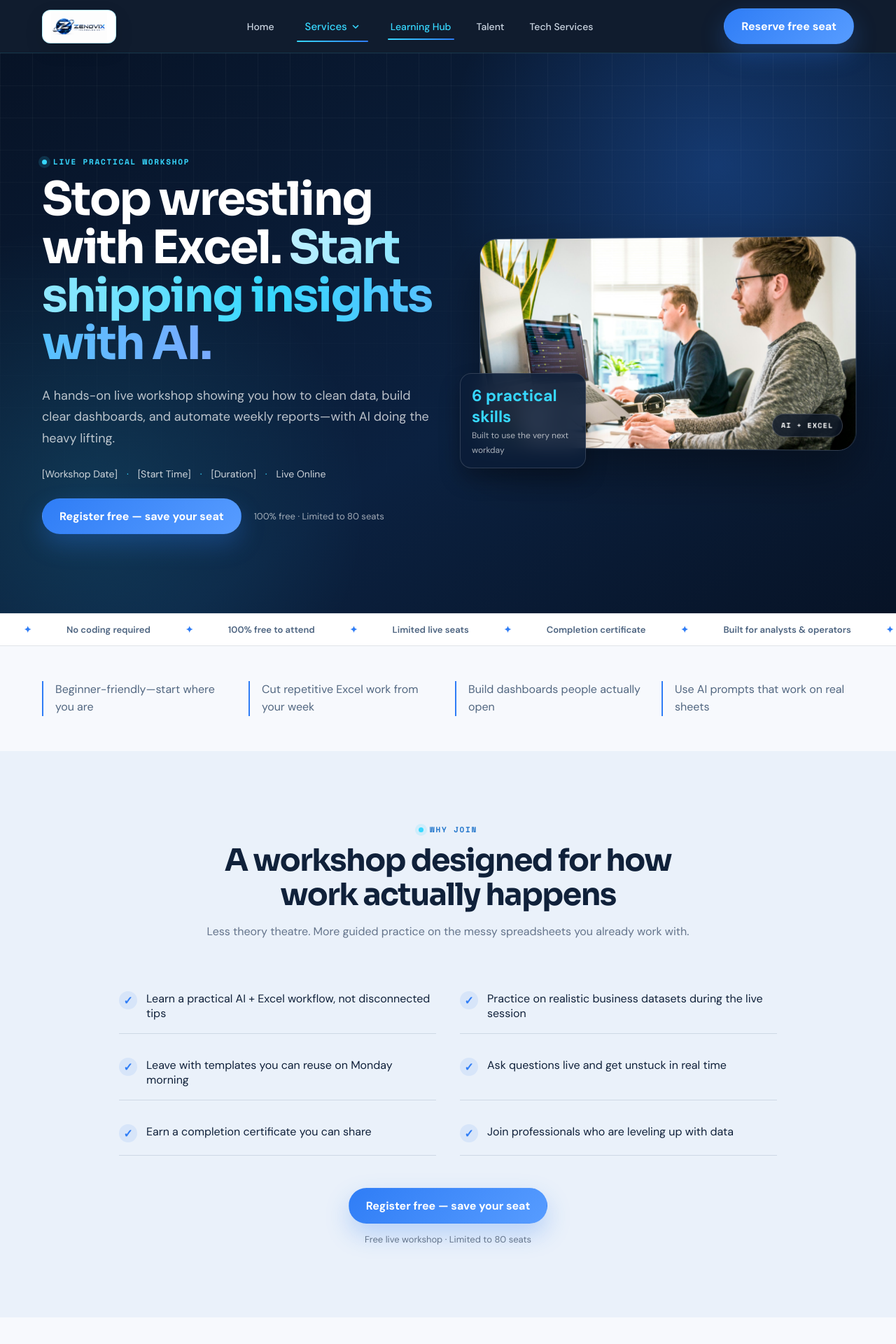
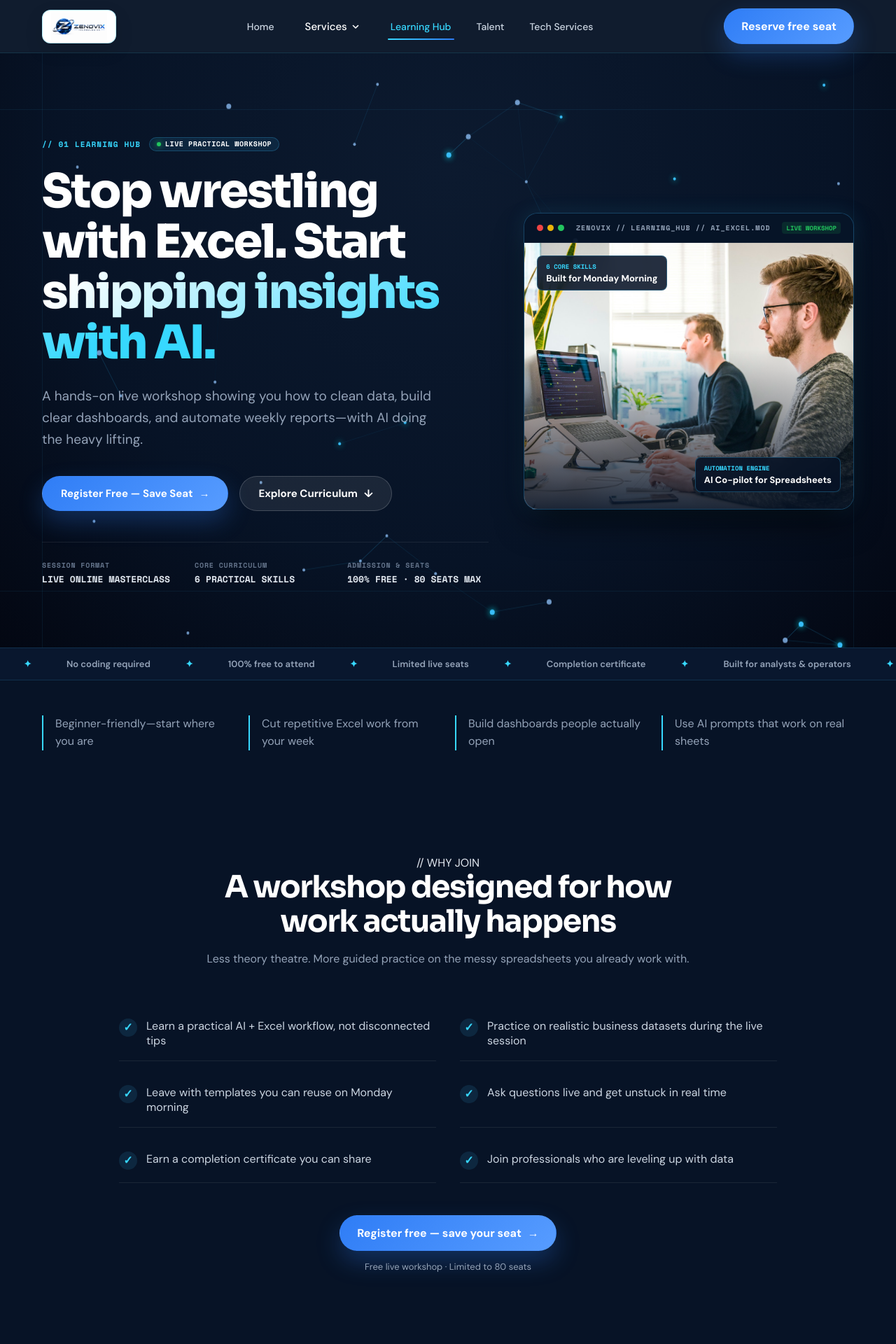
Before and after one commit to Zenovixtech/Zenovix-Website, a Next.js app: page /learning in a window 1280 px wide. Shown: the top 1920 px of the page at 70% size. Built offline with nearby package versions, Linux system fonts and the light colour scheme; no server answers.

Commit message:
fix(learning): harmonize learning hub with corporate dark cinematic design system

```diff
--- a/app/globals.css
+++ b/app/globals.css
@@ -1369,14 +1369,16 @@ footer {
    ========================================================================== */
 
 /* Active Navigation Indicators */
-.desktop-nav-link.active,
-.desktop-nav-link.active-parent {
+.desktop-nav-link.active {
   color: var(--cyan);
   position: relative;
 }
 
-.desktop-nav-link.active::after,
-.desktop-nav-link.active-parent::after {
+.desktop-nav-link.dropdown-open {
+  color: var(--cyan);
+}
+
+.desktop-nav-link.active::after {
   content: "";
   position: absolute;
   bottom: -4px;
@@ -3536,3 +3538,167 @@ footer {
     display: none;
   }
 }
+
+/* ==========================================================================
+   LEARNING HUB DARK CINEMATIC THEME HARMONIZATION
+   ========================================================================== */
+.learning-page {
+  background-color: #071326;
+  color: #e2e8f0;
+}
+
+.learning-page .section {
+  background: transparent;
+  color: #e2e8f0;
+}
+
+.learning-page .section-head h2 {
+  color: #fff;
+}
+
+.learning-page .section-head p {
+  color: #94a3b8;
+}
+
+.learning-page .kicker {
+  color: var(--cyan);
+}
+
+.learning-page .kicker:before {
+  background: var(--cyan);
+  box-shadow: 0 0 0 4px rgba(56, 189, 248, 0.2);
+}
+
+/* Ticker marquee dark styling */
+.learning-page .ticker {
+  background: #09172e;
+  border-color: rgba(56, 189, 248, 0.15);
+}
+
+.learning-page .ticker-track {
+  color: #94a3b8;
+}
+
+.learning-page .ticker-track span:before {
+  color: var(--cyan);
+}
+
+/* Quick Grid */
+.learning-page .quick-grid div {
+  border-left-color: var(--cyan);
+  color: #94a3b8;
+}
+
+/* Why Section */
+.learning-page .why {
+  background: #071326;
+}
+
+.learning-page .check {
+  border-bottom-color: rgba(255, 255, 255, 0.08);
+}
+
+.learning-page .check span {
+  color: #cbd5e1;
+}
+
+.learning-page .check i {
+  background: rgba(56, 189, 248, 0.12);
+  color: var(--cyan);
+}
+
+.learning-page .center-cta p {
+  color: #94a3b8;
+}
+
+/* Skills Section */
+.learning-page .skill-card {
+  background: rgba(11, 29, 56, 0.65);
+  border: 1px solid rgba(56, 189, 248, 0.18);
+  box-shadow: 0 16px 40px rgba(0, 0, 0, 0.35);
+}
+
+.learning-page .skill-card:hover {
+  border-color: var(--cyan);
+  box-shadow: 0 20px 45px rgba(56, 189, 248, 0.15);
+  transform: translateY(-4px);
+}
+
+.learning-page .skill-num {
+  color: rgba(56, 189, 248, 0.35);
+}
+
+.learning-page .skill-card h3 {
+  color: #fff;
+}
+
+.learning-page .skill-card p {
+  color: #94a3b8;
+}
+
+/* Audience Section */
+.learning-page .audience {
+  background: #0b1a30;
+}
+
+.learning-page .chip {
+  background: rgba(11, 29, 56, 0.8);
+  border: 1px solid rgba(56, 189, 248, 0.2);
+  color: #e2e8f0;
+  box-shadow: 0 4px 16px rgba(0, 0, 0, 0.3);
+}
+
+/* Outcomes Section */
+.learning-page .outcomes {
+  background: #071326;
+}
+
+.learning-page .outcome {
+  background: rgba(11, 29, 56, 0.65);
+  border: 1px solid rgba(56, 189, 248, 0.18);
+  box-shadow: 0 16px 40px rgba(0, 0, 0, 0.35);
+}
+
+.learning-page .outcome b {
+  color: var(--cyan);
+}
+
+.learning-page .outcome h3 {
+  color: #fff;
+}
+
+.learning-page .outcome p {
+  color: #94a3b8;
+}
+
+.learning-page .outcome.featured {
+  background: linear-gradient(145deg, #0f2747, #0b1e38);
+  border-color: rgba(56, 189, 248, 0.4);
+}
+
+/* FAQ Section */
+.learning-page .faq {
+  background: #09172e;
+}
+
+.learning-page .faq-list details {
+  border-bottom-color: rgba(255, 255, 255, 0.1);
+}
+
+.learning-page .faq-list summary {
+  color: #fff;
+}
+
+.learning-page .faq-list summary i {
+  color: var(--cyan);
+}
+
+.learning-page .faq-list details p {
+  color: #94a3b8;
+}
+
+/* Final CTA */
+.learning-page .final-cta {
+  background: radial-gradient(circle at 50% 20%, #0c1a2f 0%, #071326 60%, #030712 100%);
+  color: #fff;
+}
--- a/app/learning/page.tsx
+++ b/app/learning/page.tsx
@@ -34,7 +34,7 @@ export default function LearningHubPage() {
     <ModalProvider>
       <ScrollReveal>
         <Header />
-        <main id="main-content">
+        <main id="main-content" className="learning-page">
           <Hero />
           <Ticker />
           <QuickGrid />
--- a/components/AudienceSection.tsx
+++ b/components/AudienceSection.tsx
@@ -3,7 +3,7 @@ export default function AudienceSection() {
     <section className="section audience">
       <div className="wrap">
         <div className="section-head reveal">
-          <span className="kicker">Who it’s for</span>
+          <span className="mono-label">{"// TARGET AUDIENCE"}</span>
           <h2>If you open Excel every week, this is for you</h2>
         </div>
         <div className="chips reveal">
--- a/components/FaqSection.tsx
+++ b/components/FaqSection.tsx
@@ -52,7 +52,7 @@ export default function FaqSection() {
     <section className="section" id="faq">
       <div className="wrap">
         <div className="section-head reveal">
-          <span className="kicker">FAQ</span>
+          <span className="mono-label">{"// FREQUENTLY ASKED QUESTIONS"}</span>
           <h2>Before you join</h2>
           <p>
             Key details about the workshop. Date, time, and recording policy will be confirmed before launch.
--- a/components/FinalCta.tsx
+++ b/components/FinalCta.tsx
@@ -4,12 +4,13 @@ export default function FinalCta() {
   return (
     <section className="final-cta">
       <div className="wrap">
-        <span className="kicker" style={{ color: "var(--cyan)" }}>
-          Ready to work smarter?
-        </span>
+        <span className="mono-label">{"// SECURE YOUR SEAT"}</span>
         <h2>Register free — take your seat</h2>
         <p>Free to attend · 80 live seats · Live Online</p>
-        <RegisterButton>Register free — save your seat</RegisterButton>
+        <RegisterButton serviceInterest="Learning Hub" className="btn btn-primary">
+          <span>Register free — save your seat</span>
+          <span className="btn-icon" aria-hidden="true">→</span>
+        </RegisterButton>
       </div>
     </section>
   );
--- a/components/Header.tsx
+++ b/components/Header.tsx
@@ -57,11 +57,6 @@ export default function Header() {
     setIsServicesOpen(false);
   }, [pathname]);
 
-  const isServicesActive =
-    pathname.startsWith("/learning") ||
-    pathname.startsWith("/talent") ||
-    pathname.startsWith("/technology-services");
-
   return (
     <header className="site-header" role="banner">
       <div className="wrap site-header-inner">
@@ -99,7 +94,7 @@ export default function Header() {
               <button
                 ref={servicesTriggerRef}
                 type="button"
-                className={`desktop-nav-link dropdown-trigger ${isServicesActive ? "active-parent" : ""}`}
+                className={`desktop-nav-link dropdown-trigger ${isServicesOpen ? "dropdown-open" : ""}`}
                 aria-haspopup="menu"
                 aria-expanded={isServicesOpen}
                 aria-controls="services-dropdown"
--- a/components/Hero.tsx
+++ b/components/Hero.tsx
@@ -1,48 +1,109 @@
+"use client";
+
 import Image from "next/image";
 import RegisterButton from "./RegisterButton";
+import InteractiveNetworkHero from "./InteractiveNetworkHero";
 
 export default function Hero() {
   return (
-    <section className="hero" id="top">
-      <div className="wrap hero-grid">
-        <div className="hero-copy">
-          <span className="kicker" style={{ color: "var(--cyan)" }}>
-            Live practical workshop
+    <section className="corporate-hero-section learning-hero-section" id="top" aria-labelledby="learning-hero-heading">
+      {/* Dynamic network background */}
+      <InteractiveNetworkHero />
+
+      {/* Grid overlay decorations */}
+      <div className="hero-grid-lines" aria-hidden="true">
+        <div className="grid-line horizontal top"></div>
+        <div className="grid-line horizontal bottom"></div>
+        <div className="grid-line vertical left"></div>
+        <div className="grid-line vertical right"></div>
+      </div>
+
+      <div className="wrap corporate-hero-inner">
+        {/* Left Column: Asymmetric Editorial Typography */}
+        <div className="hero-editorial-col">
+          <div className="hero-status-strip">
+            <span className="hero-mono-chip">{"// 01 LEARNING HUB"}</span>
+            <span className="hero-pill-status">
+              <span className="dot pulse"></span>
+              LIVE PRACTICAL WORKSHOP
             </span>
-          <h1>
-            Stop wrestling with Excel.{" "}
-            <span>Start shipping insights with AI.</span>
+          </div>
+
+          <h1 id="learning-hero-heading" className="hero-main-title">
+            Stop wrestling with Excel. <span className="gradient-text">Start shipping insights with AI.</span>
           </h1>
-          <p>
+
+          <p className="hero-lead-text">
             A hands-on live workshop showing you how to clean data, build clear dashboards, and automate weekly reports—with AI doing the heavy lifting.
           </p>
-          <div className="event-meta">
-            <span>[Workshop Date]</span>
-            <i>·</i>
-            <span>[Start Time]</span>
-            <i>·</i>
-            <span>[Duration]</span>
-            <i>·</i>
-            <span>Live Online</span>
+
+          <div className="hero-action-group">
+            <RegisterButton
+              serviceInterest="Learning Hub"
+              className="btn btn-primary"
+            >
+              <span>Register Free — Save Seat</span>
+              <span className="btn-icon" aria-hidden="true">→</span>
+            </RegisterButton>
+
+            <a href="#skills" className="btn btn-secondary">
+              <span>Explore Curriculum</span>
+              <span className="btn-icon" aria-hidden="true">↓</span>
+            </a>
           </div>
-          <div className="hero-actions">
-            <RegisterButton>Register free — save your seat</RegisterButton>
-            <span className="seat-note">100% free · Limited to 80 seats</span>
+
+          {/* Technical Specs Strip */}
+          <div className="hero-specs-row">
+            <div className="spec-card">
+              <span className="spec-label">SESSION FORMAT</span>
+              <strong className="spec-value">LIVE ONLINE MASTERCLASS</strong>
+            </div>
+            <div className="spec-card">
+              <span className="spec-label">CORE CURRICULUM</span>
+              <strong className="spec-value">6 PRACTICAL SKILLS</strong>
+            </div>
+            <div className="spec-card">
+              <span className="spec-label">ADMISSION &amp; SEATS</span>
+              <strong className="spec-value">100% FREE · 80 SEATS MAX</strong>
             </div>
           </div>
-        <div className="hero-visual">
-          <div className="hero-frame">
+        </div>
+
+        {/* Right Column: Layered Asymmetric Technical Panel */}
+        <div className="hero-panel-col">
+          <div className="hero-panel-frame">
+            <div className="panel-header-bar">
+              <div className="terminal-dots">
+                <span></span>
+                <span></span>
+                <span></span>
+              </div>
+              <span className="terminal-title">{"ZENOVIX // LEARNING_HUB // AI_EXCEL.MOD"}</span>
+              <span className="terminal-live">LIVE WORKSHOP</span>
+            </div>
+
+            <div className="panel-media-box">
               <Image
                 src="/images/hero-workspace.jpg"
-              alt="Professional working with spreadsheet data on a laptop"
-              width={600}
-              height={337}
+                alt="Professional analyzing data with AI spreadsheet automation"
+                fill
                 priority
+                sizes="(max-width: 900px) 100vw, 540px"
+                className="panel-image"
               />
+              <div className="panel-overlay-gradient"></div>
+
+              {/* Floating Technical Overlay Chips */}
+              <div className="panel-hud-chip top-left">
+                <span className="hud-label">6 CORE SKILLS</span>
+                <span className="hud-val">Built for Monday Morning</span>
               </div>
-          <div className="float-card">
-            <b>6 practical skills</b>
-            <span>Built to use the very next workday</span>
+
+              <div className="panel-hud-chip bottom-right">
+                <span className="hud-label">AUTOMATION ENGINE</span>
+                <span className="hud-val">AI Co-pilot for Spreadsheets</span>
+              </div>
+            </div>
           </div>
         </div>
       </div>
--- a/components/OutcomesSection.tsx
+++ b/components/OutcomesSection.tsx
@@ -3,7 +3,7 @@ export default function OutcomesSection() {
     <section className="section outcomes">
       <div className="wrap">
         <div className="section-head reveal">
-          <span className="kicker">Outcomes</span>
+          <span className="mono-label">{"// TANGIBLE OUTCOMES"}</span>
           <h2>From spreadsheet busywork to better decisions</h2>
           <p>
             Feel the shift in your weekly workflow—and leave with proof of hands-on practice.
--- a/components/SkillsSection.tsx
+++ b/components/SkillsSection.tsx
@@ -3,7 +3,7 @@ export default function SkillsSection() {
     <section className="section" id="skills">
       <div className="wrap">
         <div className="section-head reveal">
-          <span className="kicker">What you’ll practice</span>
+          <span className="mono-label">{"// SIX CORE SKILLS"}</span>
           <h2>Six skills you’ll use the next workday</h2>
           <p>Every block leaves you with something reusable—not just pages of notes.</p>
         </div>
--- a/components/ToolkitSection.tsx
+++ b/components/ToolkitSection.tsx
@@ -6,7 +6,7 @@ export default function ToolkitSection() {
     <section className="section toolkit">
       <div className="wrap">
         <div className="section-head reveal">
-          <span className="kicker">Included toolkit</span>
+          <span className="mono-label">{"// INCLUDED TOOLKIT"}</span>
           <h2>Free registration includes this toolkit</h2>
           <p>Practical resources designed to keep working after the live session ends.</p>
         </div>
@@ -65,7 +65,10 @@ export default function ToolkitSection() {
           </article>
         </div>
         <div className="center-cta">
-          <RegisterButton>Register free — save your seat</RegisterButton>
+          <RegisterButton serviceInterest="Learning Hub" className="btn btn-primary">
+            <span>Register free — save your seat</span>
+            <span className="btn-icon" aria-hidden="true">→</span>
+          </RegisterButton>
           <p style={{ color: "rgba(255, 255, 255, 0.55)" }}>
             Free · Live cohort · 80 seats · Live Online
           </p>
--- a/components/WhySection.tsx
+++ b/components/WhySection.tsx
@@ -5,7 +5,7 @@ export default function WhySection() {
     <section className="section why">
       <div className="wrap">
         <div className="section-head reveal">
-          <span className="kicker">Why join</span>
+          <span className="mono-label">{"// WHY JOIN"}</span>
           <h2>A workshop designed for how work actually happens</h2>
           <p>
             Less theory theatre. More guided practice on the messy spreadsheets you already work with.
@@ -38,7 +38,10 @@ export default function WhySection() {
           </div>
         </div>
         <div className="center-cta">
-          <RegisterButton>Register free — save your seat</RegisterButton>
+          <RegisterButton serviceInterest="Learning Hub" className="btn btn-primary">
+            <span>Register free — save your seat</span>
+            <span className="btn-icon" aria-hidden="true">→</span>
+          </RegisterButton>
           <p>Free live workshop · Limited to 80 seats</p>
         </div>
       </div>
```
Lines whose indentation alone changed are shown as unchanged.
